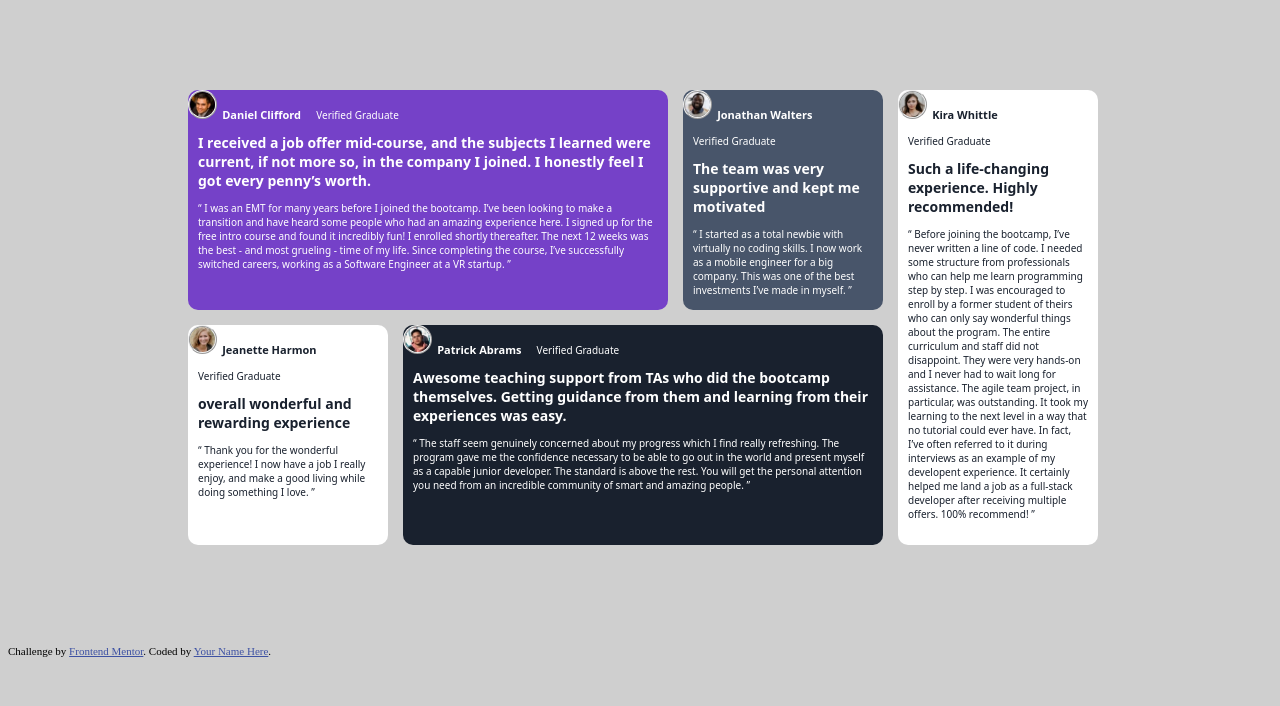
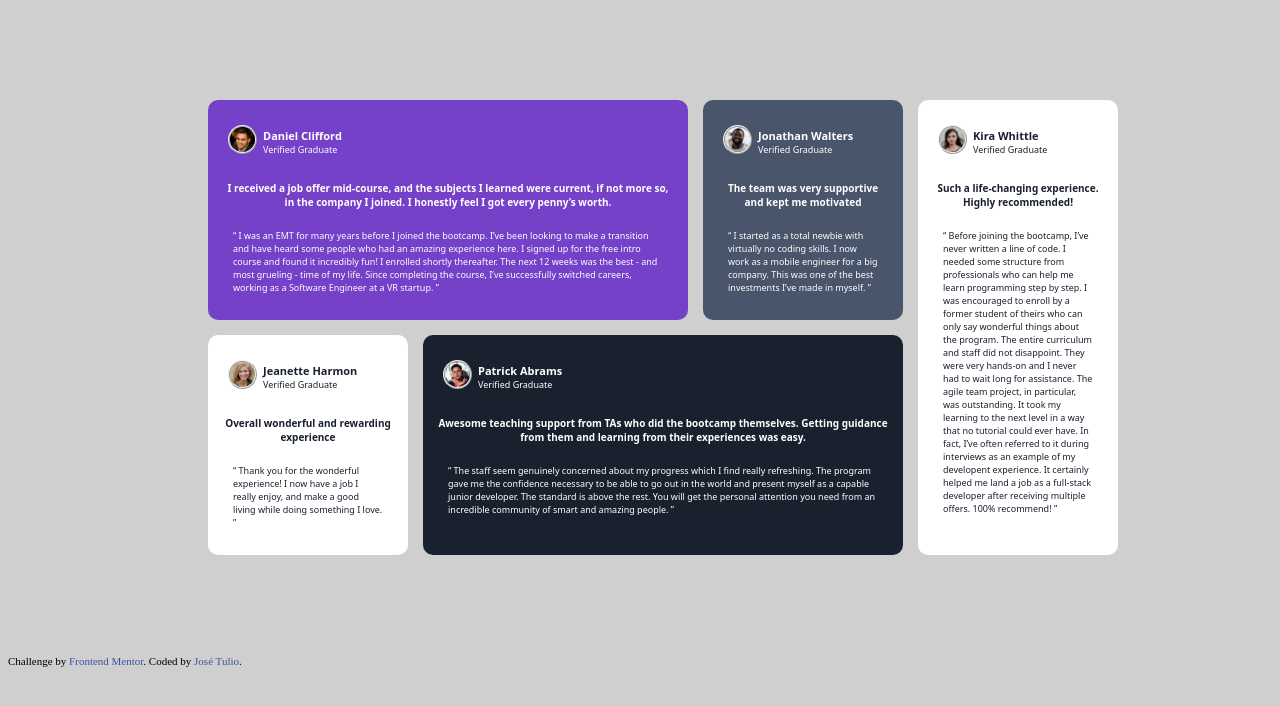
Before and after one commit to JoseTulio/Se-o-de-grade-de-depoimentos, a plain HTML site: page index.html in a window 1280 px wide. Drawn offline with Linux system fonts and the light colour scheme.

Commit message:
commit final

```diff
--- a/index.html
+++ b/index.html
@@ -13,7 +13,7 @@
     <div class="daniel">
       <img src="./images/image-daniel.jpg" alt="">
       <h2>Daniel Clifford</h2>
-      <p> Verified Graduate </p>
+      <p class="move"> Verified Graduate </p>
       <h1>I received a job offer mid-course, and the subjects I learned were current, if not more so, in the company I joined. I honestly feel I got every penny’s worth.
       </h1>
       <p>“ I was an EMT for many years before I joined the bootcamp. I’ve been looking to make a transition and have heard some people who had an amazing experience here. I signed up for the free intro course and found it incredibly fun! I enrolled shortly thereafter. The next 12 weeks was the best - and most grueling - time of my life. Since completing the course, I’ve successfully switched careers, working as a Software Engineer at a VR  startup. ”
@@ -24,7 +24,7 @@
 
       <img src="./images/image-jonathan.jpg" alt="">
       <h2>Jonathan Walters</h2>
-      <p>Verified Graduate</p>
+      <p class="move">Verified Graduate</p>
 
       <h1>The team was very supportive and kept me motivated</h1>
 
@@ -36,7 +36,7 @@
   <div class="kira">
   <img src="./images/image-kira.jpg" alt="">
   <h2>Kira Whittle</h2>
-  <p>Verified Graduate</p>
+  <p class="move">Verified Graduate</p>
 
   <h1>Such a life-changing experience. Highly recommended!</h1>
 
@@ -47,9 +47,9 @@
     <div class="jeanette">
       <img src="./images/image-jeanette.jpg" alt="">
       <h2>Jeanette Harmon</h2>
-      <p>Verified Graduate</p>
+      <p class="move">Verified Graduate</p>
 
-      <h1>overall wonderful and rewarding experience</h1>
+      <h1>Overall wonderful and rewarding experience</h1>
 
      <p>“ Thank you for the wonderful experience! I now have a job I really enjoy, and make a  good living while doing something I love. ”</p>
 
@@ -58,7 +58,7 @@
   <div class="patrick">
     <img src="./images/image-patrick.jpg" alt="">
     <h2>Patrick Abrams</h2>
-    <p>Verified Graduate</p>
+    <p class="move">Verified Graduate</p>
     <h1>Awesome teaching support from TAs who did the bootcamp themselves. Getting guidance from them and learning from their experiences was easy.</h1>
     <p>“ The staff seem genuinely concerned about my progress which I find really refreshing. The program gave me the confidence necessary to be able to go out in the world and present myself as a capable junior developer. The standard is above the rest. You will get the personal attention you need from an incredible community of smart and amazing people. ”</p>
 
@@ -71,7 +71,7 @@
 
 <footer>
     Challenge by <a href="https://www.frontendmentor.io?ref=challenge" target="_blank">Frontend Mentor</a>.
-    Coded by <a href="#">Your Name Here</a>.
+    Coded by <a href="#">José Tulio</a>.
 </footer>
 
 </body>
--- a/style.css
+++ b/style.css
@@ -10,40 +10,52 @@ main {
 		"daniel jonathan kira"
     "jeanette patrick kira"
     ;
-  gap: 15px;
-  margin: 90px 180px;
+   gap: 15px;
+   margin: 100px 200px;
   font-family: system-ui, -apple-system, BlinkMacSystemFont, 'Segoe UI', Roboto, Oxygen, Ubuntu, Cantarell, 'Open Sans', 'Helvetica Neue', sans-serif;
 }
 
 h1 , h2 , p {
-  display: inline-block;
-  margin: 1px;
+  padding: 15px;
 }
 
 h1 {
-  font-size: 14px;
-  margin-left: 10px;
+  position: relative;
+  font-size: 10px;
+  bottom: 85px;
+  text-align: center;
 }
+
 h2 {
+  position: relative;
+  bottom: 30px;
+  left: 40px;
   font-size: 11px;
 }
+
 p {
+  position: relative;
   margin: 10px;
-  font-size: 10px;
+  font-size: 9px;
+  bottom: 105px;
 }
 
 
 img {
-  display: inline;
+  position: relative;
   border: 2px;
   border-radius: 50%;
   border-style: ridge;
   height: 25px;
   width: 25px;
+  left: 20px;
+  top: 25px;
+
 }
 
 a {
   color: hsl(228, 45%, 44%);
+  text-decoration: none;
 }
 
 footer {
@@ -51,7 +63,12 @@ footer {
   margin-top: 100px;
 }
 
-
+.move {
+  position: relative;
+  bottom: 70px;
+  left: 30px;
+  font-size: 9px;
+}
 
 .daniel {
   background: hsl(263, 55%, 52%);
@@ -89,7 +106,6 @@ footer {
 }
 
 .jeanette {
-  margin: none;
   background: hsl(0, 0%, 100%);
   grid-area: jeanette;
   width: 200px;
```
